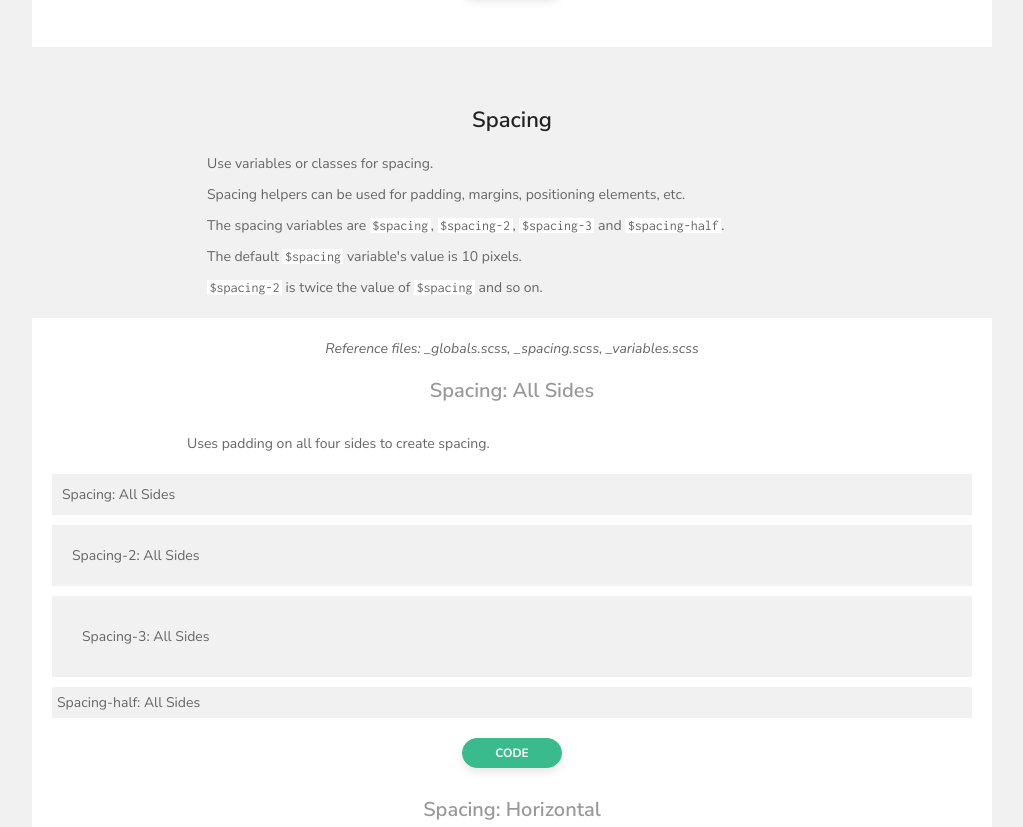
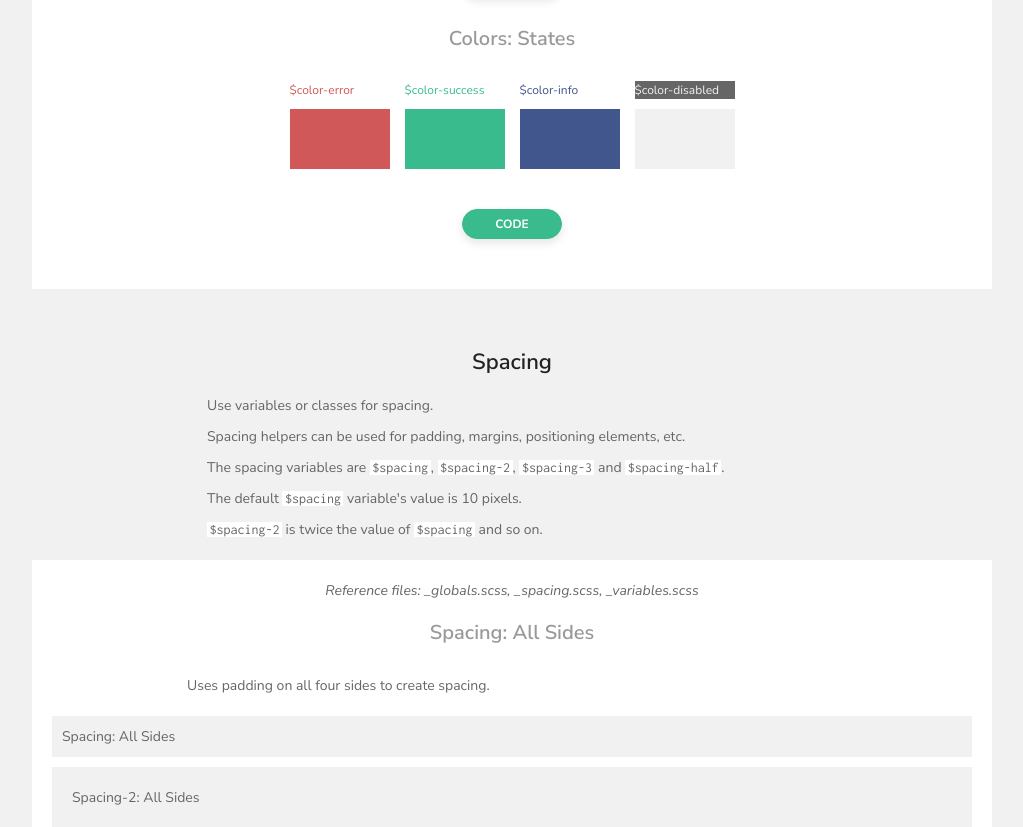
Before and after one commit to Annie-Huang/a-living-style-guide-with-sass-and-vanilla-javascript, a website: page index.html in a window 1280 px wide. Shown: the part 3837-4664 px from the top of the page, without its empty margins (228-1251 px from the left). Drawn offline with Linux system fonts and the light colour scheme; files whose address does not match are found by name.

Commit message:
Add Colors: States under the Colors section in index.html

```diff
--- a/index.html
+++ b/index.html
@@ -246,6 +246,29 @@
                 <button class="btn-styleguide-code js-btn-styleguide-code btn btn--brand-1 btn--sm">Code</button>
               </div> <!-- /.styleguide-demo-block -->
 
+              <h3>Colors: States</h3>
+              <div class="styleguide-demo-block">
+                <div class="styleguide-demo-each styleguide-demo-each--colors">
+                  <div>
+                    <div class="color-error">$color-error</div>
+                    <div class="styleguide-box-demo color-error-bg"></div>
+                  </div>
+                  <div>
+                    <div class="color-success">$color-success</div>
+                    <div class="styleguide-box-demo color-success-bg"></div>
+                  </div>
+                  <div>
+                    <div class="color-info">$color-info</div>
+                    <div class="styleguide-box-demo color-info-bg"></div>
+                  </div>
+                  <div>
+                    <div class="color-disabled">$color-disabled</div>
+                    <div class="styleguide-box-demo color-disabled-bg"></div>
+                  </div>
+                </div> <!-- /.styleguide-demo-each -->
+                <button class="btn-styleguide-code js-btn-styleguide-code btn btn--brand-1 btn--sm">Code</button>
+              </div> <!-- /.styleguide-demo-block -->
+
             </div> <!-- /.styleguide-section-block -->
           </section>
 
```
